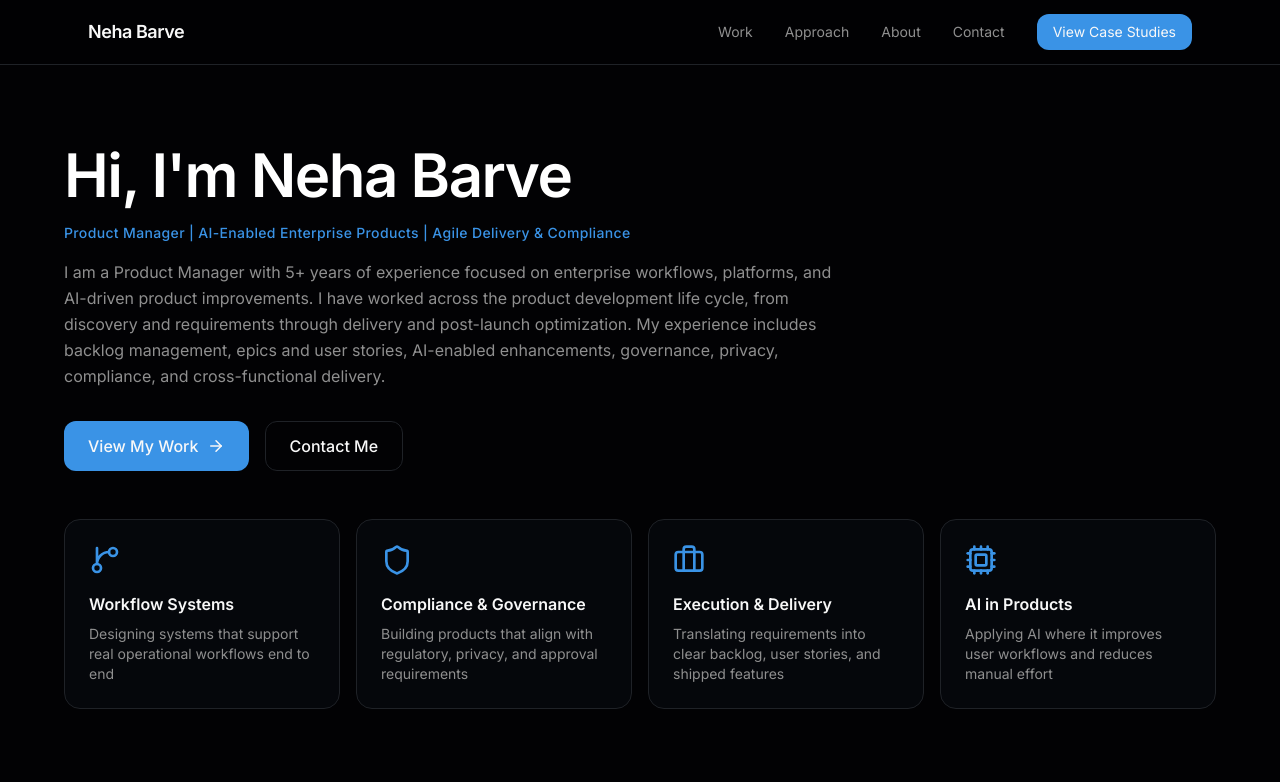
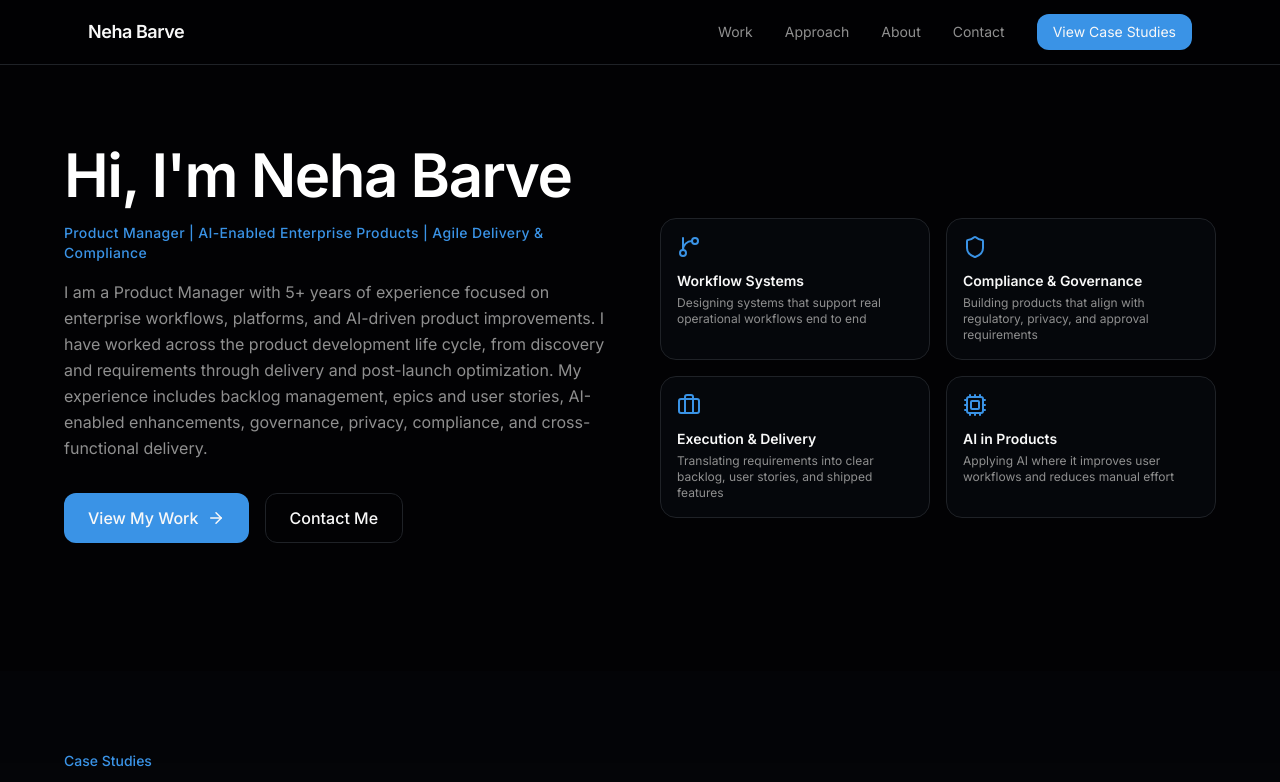
Before and after one commit to Nehabarve/neha-barve-portfolio, a Next.js app: page / in a window 1280 px wide. Shown: the top 782 px of the page. Built offline with nearby package versions, Linux system fonts and the light colour scheme.

Commit message:
Update page.tsx

```diff
--- a/app/page.tsx
+++ b/app/page.tsx
@@ -143,9 +143,9 @@ export default function Home() {
     <main className="min-h-screen">
       {/* Hero Section */}
       <section className="px-6 py-16 lg:py-20">
-        <div className="max-w-6xl mx-auto">
-          <div className="max-w-3xl animate-fade-in">
-            <h1 className="text-4xl sm:text-5xl md:text-6xl font-semibold tracking-tight leading-[1.05] text-white mb-4">
+<div className="max-w-6xl mx-auto grid lg:grid-cols-2 gap-10 items-center">
+<div className="animate-fade-in">
+  <h1 className="text-4xl sm:text-5xl md:text-6xl font-semibold tracking-tight leading-[1.05] text-white mb-4">
               Hi, I&apos;m Neha Barve
             </h1>
 
@@ -180,15 +180,14 @@ export default function Home() {
             </div>
           </div>
 
-          <div className="grid sm:grid-cols-2 lg:grid-cols-4 gap-4 animate-fade-in delay-1">
-            {credibilityCards.map((card) => (
+<div className="grid grid-cols-2 gap-4 animate-fade-in delay-1">
+  {credibilityCards.map((card) => (
               <div
                 key={card.title}
-                className="p-6 bg-card rounded-xl border border-border hover:border-primary/30 transition-colors"
-              >
-                <card.icon className="w-8 h-8 text-primary mb-4" />
-                <h3 className="font-semibold mb-2">{card.title}</h3>
-                <p className="text-sm text-muted-foreground">{card.text}</p>
+                className="p-4 bg-card rounded-xl border border-border hover:border-primary/30 transition-colors">
+                <card.icon className="w-6 h-6 text-primary mb-3" />
+               <h3 className="text-sm font-semibold mb-1">{card.title}</h3>
+                <p className="text-xs text-muted-foreground">{card.text}</p>
               </div>
             ))}
           </div>
```
